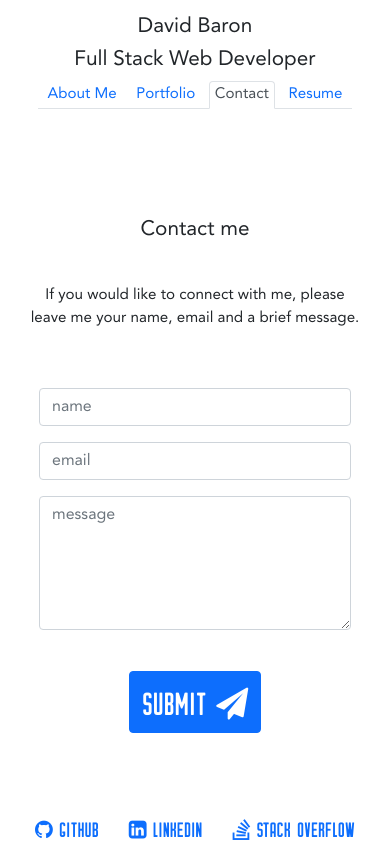
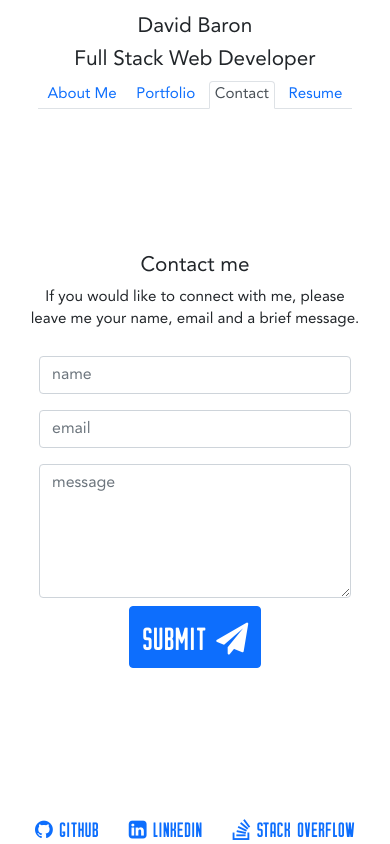
Before and after one commit to H0RSESH0E/dBaron, a React (Create React App) app: page / in a window 390 px wide. Both pictures are taken after a click on the link "Contact". Built offline with nearby package versions, Linux system fonts and the light colour scheme.

Commit message:
more mobile layout adjustments

```diff
--- a/src/components/Contact.js
+++ b/src/components/Contact.js
@@ -34,12 +34,17 @@ function Contact() {
         }
     };
 
+    // style={{ height: '65vh' }}
+    // style={{ height: '100%' }}
     return (
-        <section className="main-container container">
-            <div className="row flex-column justify-content-center" style={{ height: '65vh' }}>
-                <div className="col-12 d-flex flex-column justify-content-around align-items-center " style={{ height: '100%' }}>
+        <section className="main-container container ">
+            <div className="row d-flex flex-column justify-content-around align-items-center" >
+                <div className="col-12 d-flex flex-column justify-content-center align-items-center " >
                     <h4 data-testid="h1tag">Contact me</h4>
                     <p style={{ maxWidth: '400px', textAlign: 'center' }}>If you would like to connect with me, please leave me your name, email and a brief message.</p>
+                </div>
+
+                <div className="d-flex justify-content-center ">
                     <form id="contact-form" onSubmit={handleSubmit}>
                         <div className="form-group">
                             <input className="form-control" placeholder="name" type="text" name="name" defaultValue={name} onBlur={handleChange} />
@@ -56,8 +61,10 @@ function Contact() {
                             </div>
                         )}
                     </form>
+                </div>
+
+                <div className="d-flex justify-content-center  ">
                     <button className="btn btn-primary" data-testid="button" type="submit">Submit <i class="fa fa-paper-plane" aria-hidden="true"></i></button>
-
                 </div>
             </div>
         </section>
--- a/src/components/Modal.js
+++ b/src/components/Modal.js
@@ -17,7 +17,7 @@ function Modal({ projectObject, onClose }) {
                         />
                     </div>
                 </div>
-<br></br>
+                <br></br>
                 <div className="row justify-content-center">
                     <div className="col-6 d-flex justify-content-center">
 
--- a/src/index.css
+++ b/src/index.css
@@ -19,11 +19,11 @@ body {
 
 
 
-* {
-  /* background-color: rgba(94, 204, 247, 0.356); */
-  /* border: 1px dotted rgb(0, 0, 0); */
+/* .container {
+  background-color: rgba(94, 204, 247, 0.356);
+  border: 1px dotted rgb(0, 0, 0);
 
-}
+} */
 
 header {
   padding-top: 15px;
@@ -46,7 +46,7 @@ main {
 }
 .main-container {
   margin-top: 15px;
-  height: 95%;
+  margin-bottom: 15px;
 }
 
 form  {
@@ -92,7 +92,7 @@ img.about {
   background-color: rgba(17, 221, 95, 0.932);
 }
 .crimson {
-  background-color: rgba(110, 25, 60, 0.932);
+  background-color: rgba(110, 25, 60, 0.568);
 }
 
 .aqua {
@@ -130,7 +130,8 @@ img.project {
 	font-weight: 600;
 	margin-bottom: 25px;
 }
-/* TABLETS - TABLETS - TABLETS */
+
+/* MOBILE & TABLET */
 
 @media (max-width: 1000px) {
 
@@ -156,17 +157,14 @@ form  {
 
 }
 
-
-
-
-/* PHONES - PHONES - PHONES */
-
 @media (max-width: 480px) {
 
   header {
     font-size: .95rem;
   }
-
+  footer{
+    font-size: 1.3rem;
+  }
   .nav-tabs .nav-link {
     padding: 0.3rem 0.5rem;
   }
@@ -189,7 +187,9 @@ form  {
     header {
       font-size: 1rem;
     }
-
+    footer{
+      font-size: 1.5rem;
+    }
     .nav-tabs .nav-link {
       padding: 0.1rem 0.5rem;
     }
```
